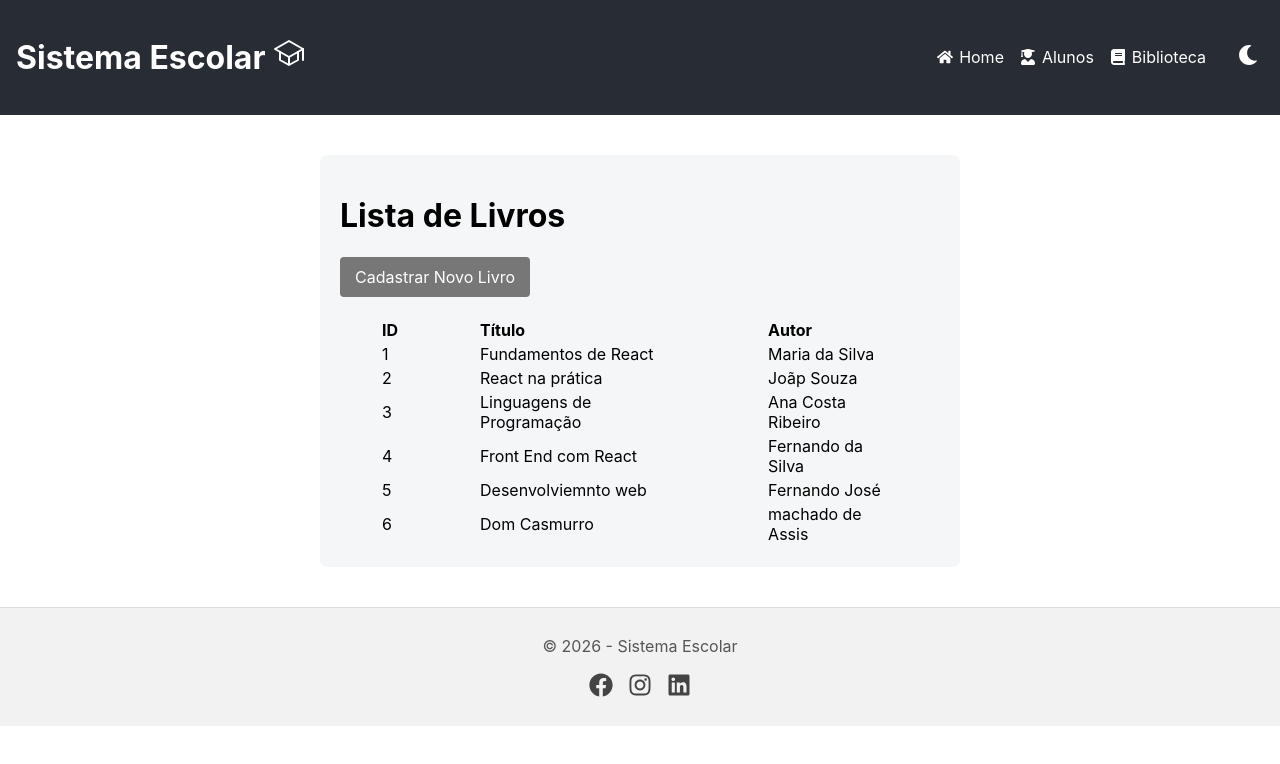
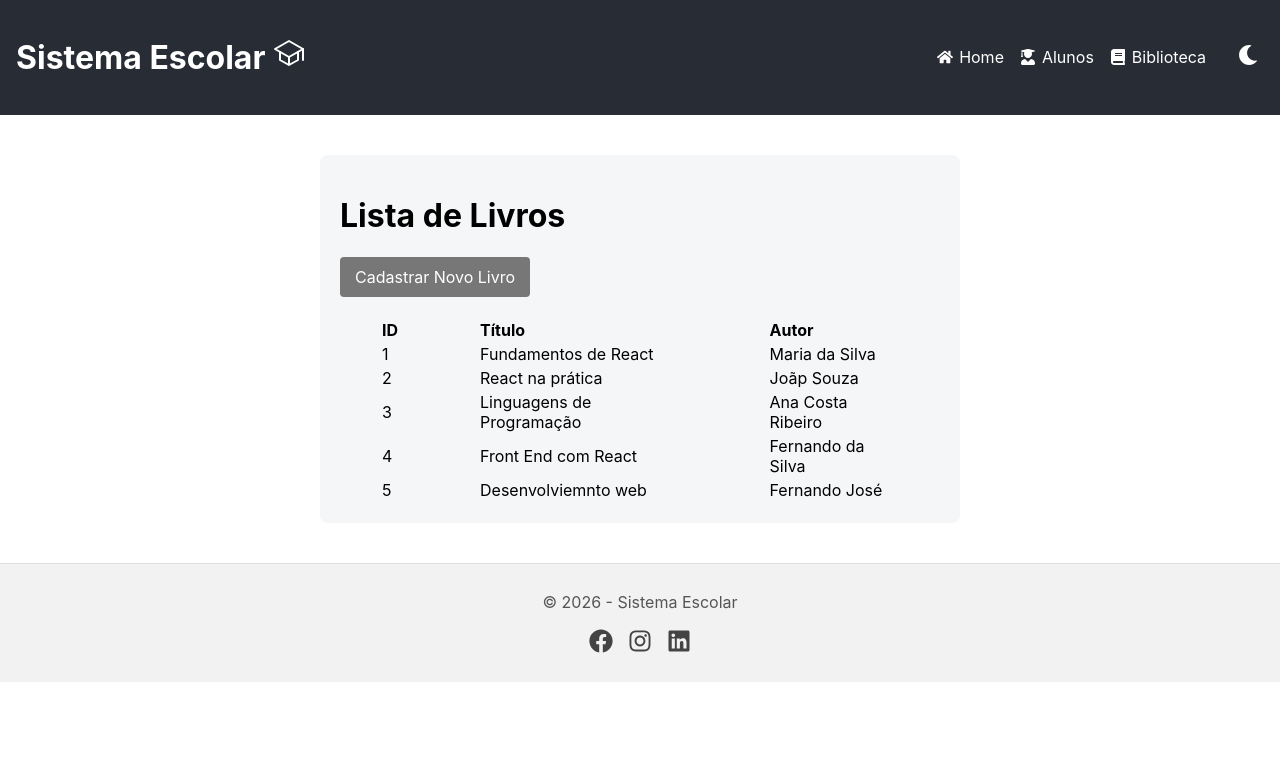
Before and after one commit to fernandoschuab/sistema-escolar-pos-ifsudeste, a React (Create React App) app: page /#/Biblioteca in a window 1280 px wide. Shown: the top 764 px of the page. Built offline with nearby package versions, Linux system fonts and the light colour scheme.

Commit message:
remocao Dom Casmurro do json teste

```diff
--- a/src/pages/Biblioteca.js
+++ b/src/pages/Biblioteca.js
@@ -46,11 +46,7 @@ function Biblioteca() {
                         "titulo": "Desenvolviemnto web",
                         "autor": "Fernando José"
                     },
-                    {
-                        "id": 6,
-                        "titulo": "Dom Casmurro",
-                        "autor": "machado de Assis"
-                    }
+
                 ];
                 localStorage.setItem("livros", JSON.stringify(defaultLivros));
                 setLivros(defaultLivros);
```
